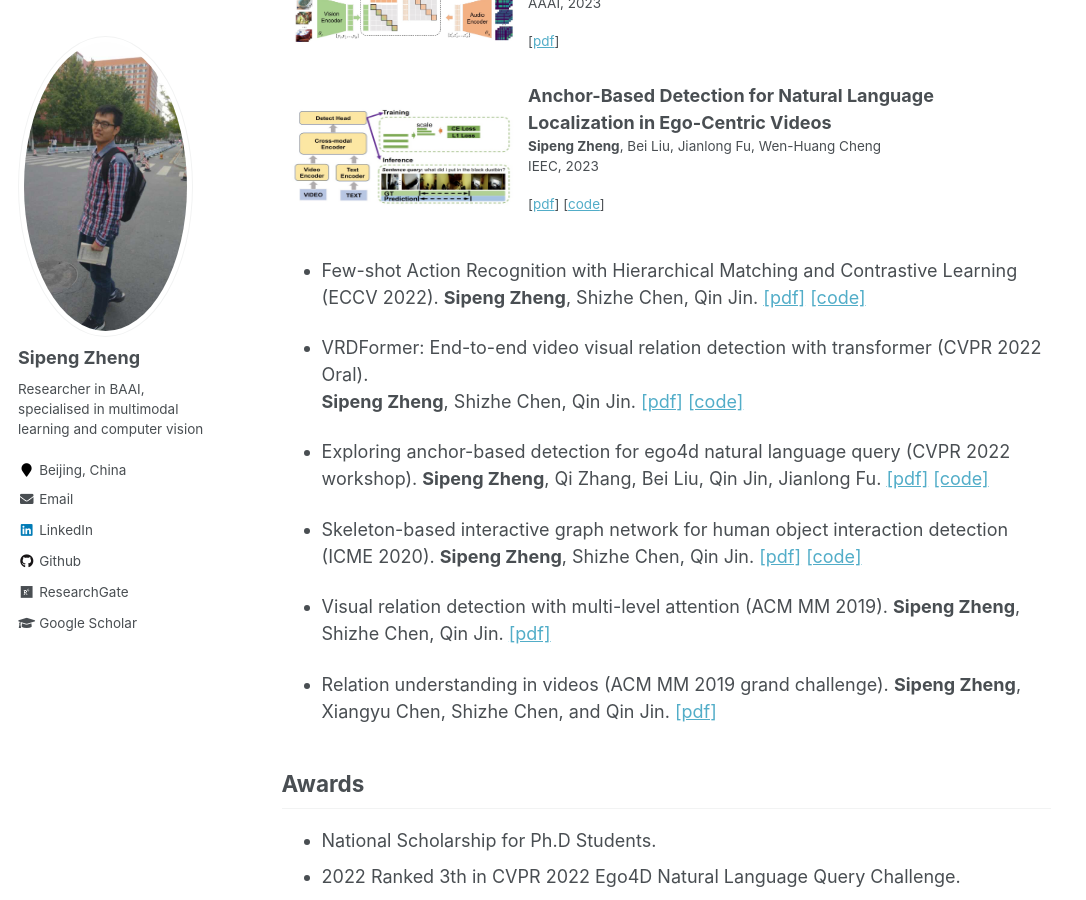
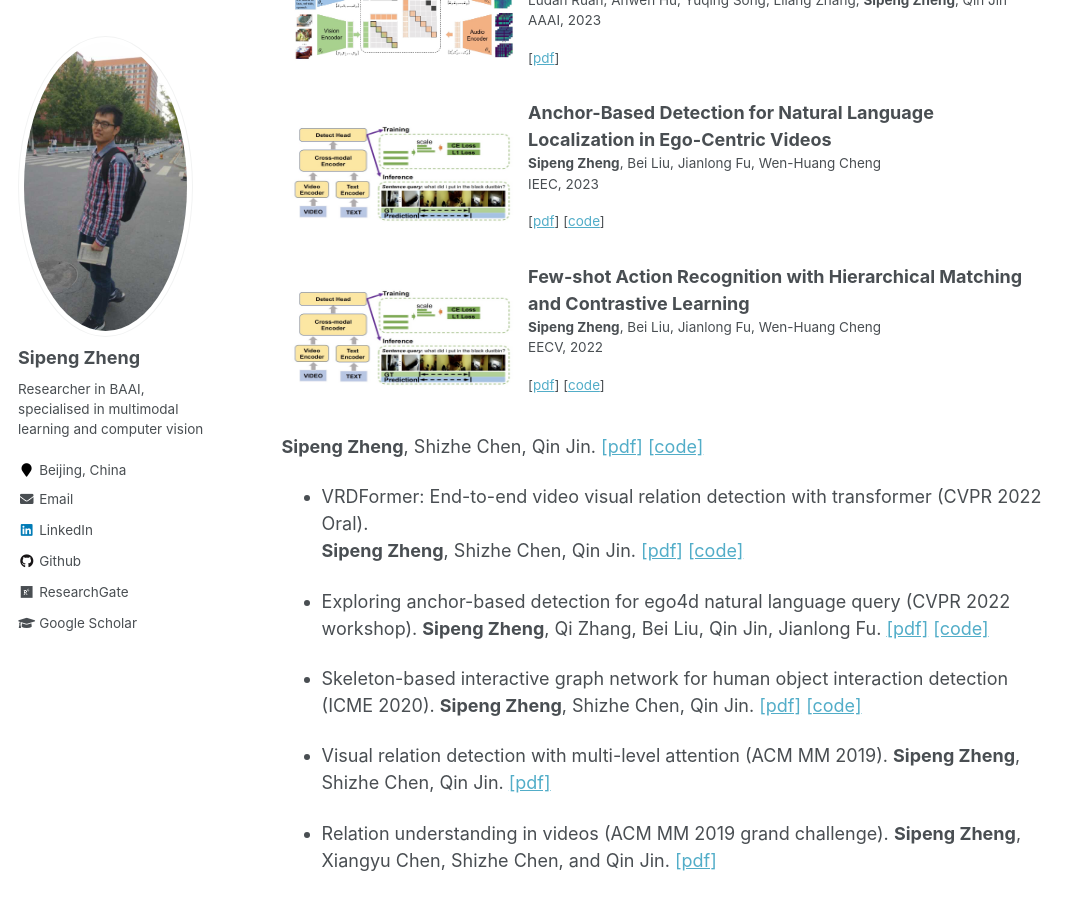
Before and after one commit to zhengsipeng/zhengsipeng.github.io, a Jekyll site: the page built from _pages/about.md, in a window 1280 px wide and 900 px high, scrolled down 2134 px. Shown: the whole window, without its empty margins (0-1086 px from the left). Built offline with Jekyll 4.4.1, drawn with Linux system fonts in a browser that asks for light colours.

Commit message:
update 24.1.4

```diff
--- a/_pages/about.md
+++ b/_pages/about.md
@@ -41,10 +41,11 @@
 
 ## Publications
 <table border="0" style="border:none; width: 100%;">
+
 <tr style="border: none;">
   <td style="border: none;"> <img src="./images/pubs/steve_eye_23.png" style="height: 100px; width: 500px;"/></td>
   <td style="border: none;">
-        <p style="font-size: 12px"><b style="font-size: 18px">Steve-Eye: Equipping LLM-based Embodied Agents with Visual Perception in Open Worlds</b><br>
+        <p style="font-size: 15px"><b style="font-size: 18px">Steve-Eye: Equipping LLM-based Embodied Agents with Visual Perception in Open Worlds</b><br>
         <b>Sipeng Zheng</b>, Jiazheng Liu, Yicheng Feng, Zongqing Lu<br>
         arxiv<br>
         [<a target="_blank" href="https://arxiv.org/abs/2310.13255">pdf</a>]
@@ -139,13 +140,25 @@
   </td>
 </tr>
 
+<tr style="border: none;">
+  <td style="border: none;"> <img src="./images/pubs/cvpr22_nlq.jpg" style="height: 100px; width: 500px;"/></td>
+  <td style="border: none;">
+      <p><b style="font-size: 18px">Few-shot Action Recognition with Hierarchical Matching and Contrastive Learning</b><br>
+        <b>Sipeng Zheng</b>, Bei Liu, Jianlong Fu, Wen-Huang Cheng<br>
+        EECV, 2022
+      </p>
+      <p>
+          [<a target="_blank" href="https://ieeexplore.ieee.org/abstract/document/10043460">pdf</a>]
+          [<a target="_blank" href="https://github.com/QiQAng/AwareNet">code</a>]
+      </p>
+  </td>
+</tr>
+
 </table>
 
 
 
 
-
-* Few-shot Action Recognition with Hierarchical Matching and Contrastive Learning (ECCV 2022).
 **Sipeng Zheng**, Shizhe Chen, Qin Jin.
 [[pdf]](https://www.ecva.net/papers/eccv_2022/papers_ECCV/papers/136640293.pdf)
 [[code]](https://github.com/zhengsipeng/HCL-FSAR)
```
